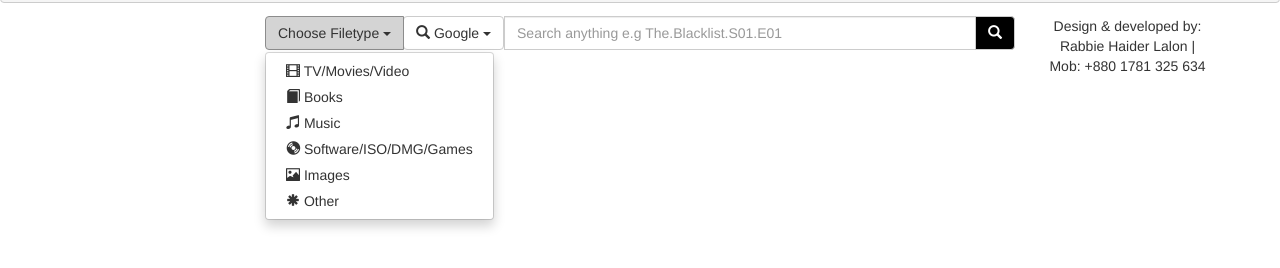
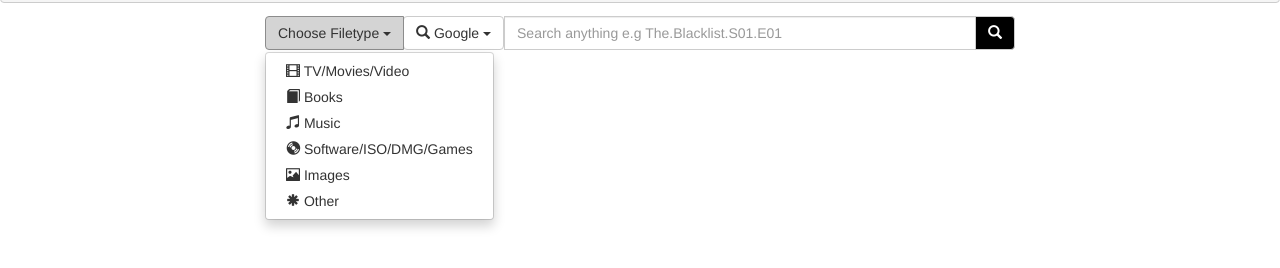
Before and after one commit to rabbiehaider/search, a plain HTML site: page index.html in a window 1280 px wide. Shown: the part 138-406 px from the top of the page. Drawn offline with nearby package versions, Linux system fonts and the light colour scheme.

Commit message:
Update index.html

```diff
--- a/index.html
+++ b/index.html
@@ -155,8 +155,7 @@ Get direct download links for almost anything.
 				</span>
 			</div>
 		</div>
-		<div class="col-lg-2 text-center">
-			<p>Design & developed by: Rabbie Haider Lalon | Mob: +880 1781 325 634</p>
+		<div class="col-lg-2">
 		</div>
 	</div>
 </form>
```
